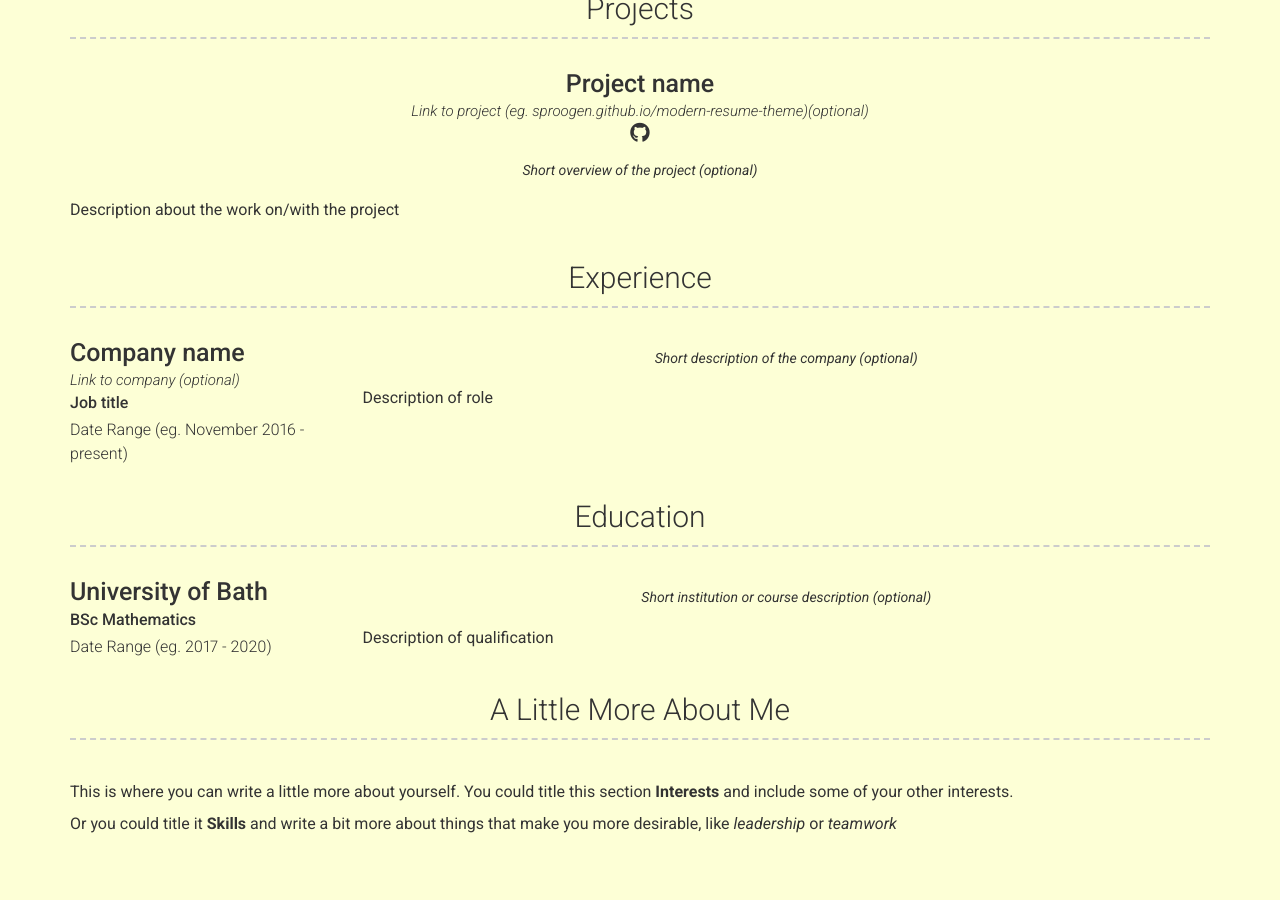
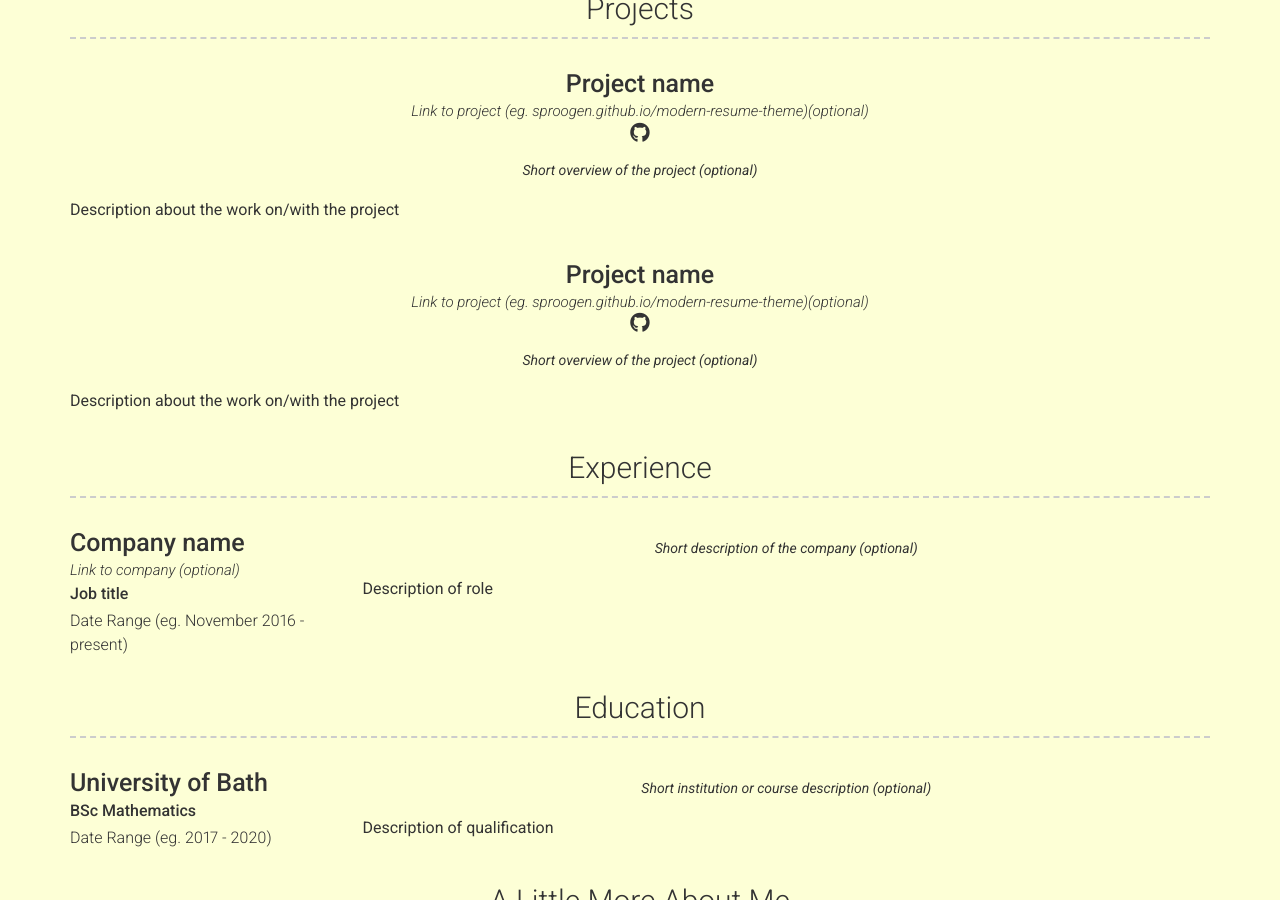
Before and after one commit to WilliamManley/WilliamManley.github.io, a Jekyll site: the page built from index.md, in a window 1280 px wide and 900 px high, scrolled down 561 px. Built offline with Jekyll 4.4.1, drawn with Linux system fonts in a browser that asks for light colours; nearby versions of some CDN libraries.

Commit message:
added another project title

```diff
--- a/_data/projects.yml
+++ b/_data/projects.yml
@@ -7,3 +7,12 @@
     Short overview of the project (optional)
   description: | # this will include new lines to allow paragraphs
     Description about the work on/with the project
+
+- layout: top-middle
+  name: Project name
+  link: Link to project (eg. sproogen.github.io/modern-resume-theme)(optional)
+  github: Github page for project (eg. sproogen/modern-resume-theme)(optional)
+  quote: >
+    Short overview of the project (optional)
+  description: | # this will include new lines to allow paragraphs
+    Description about the work on/with the project
```
